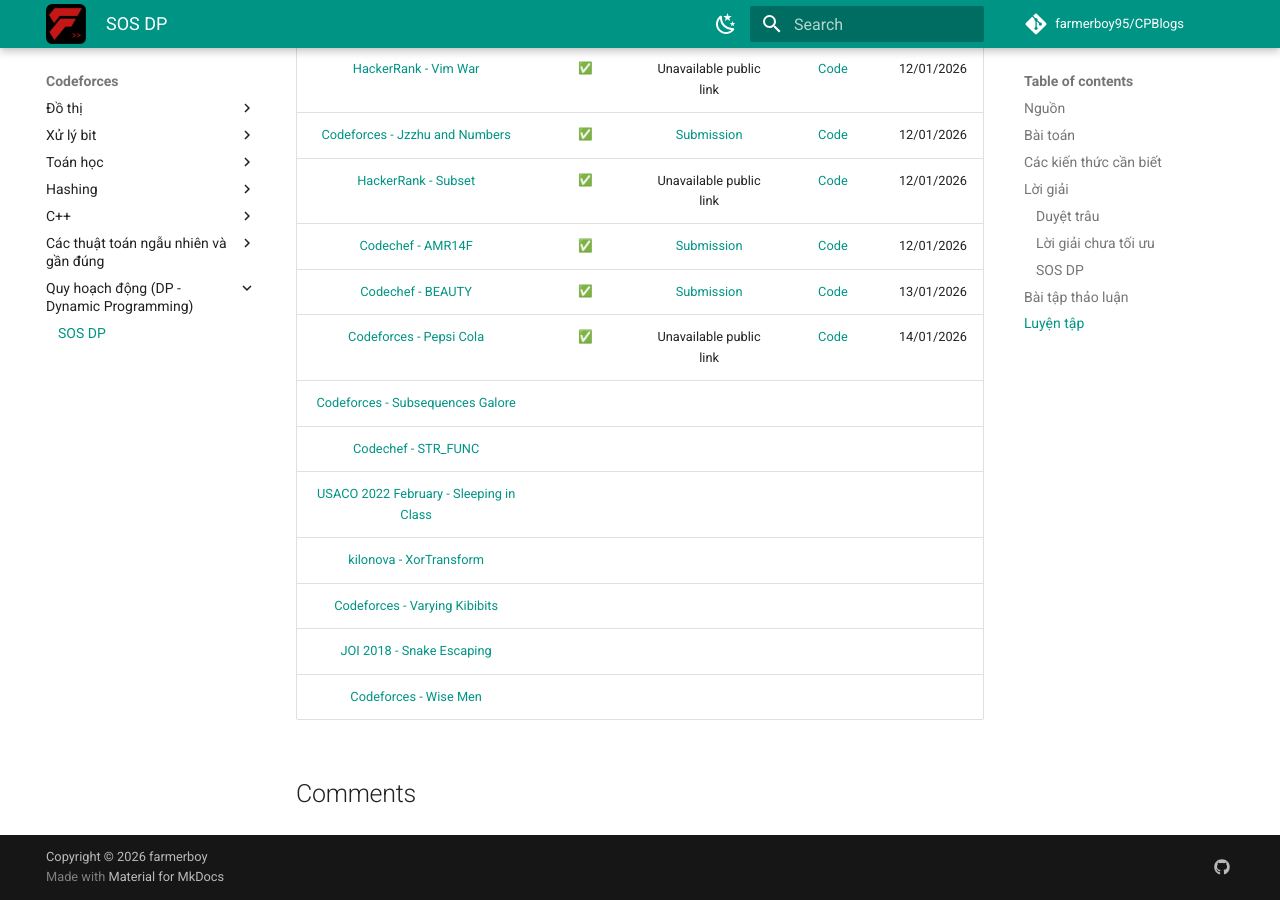
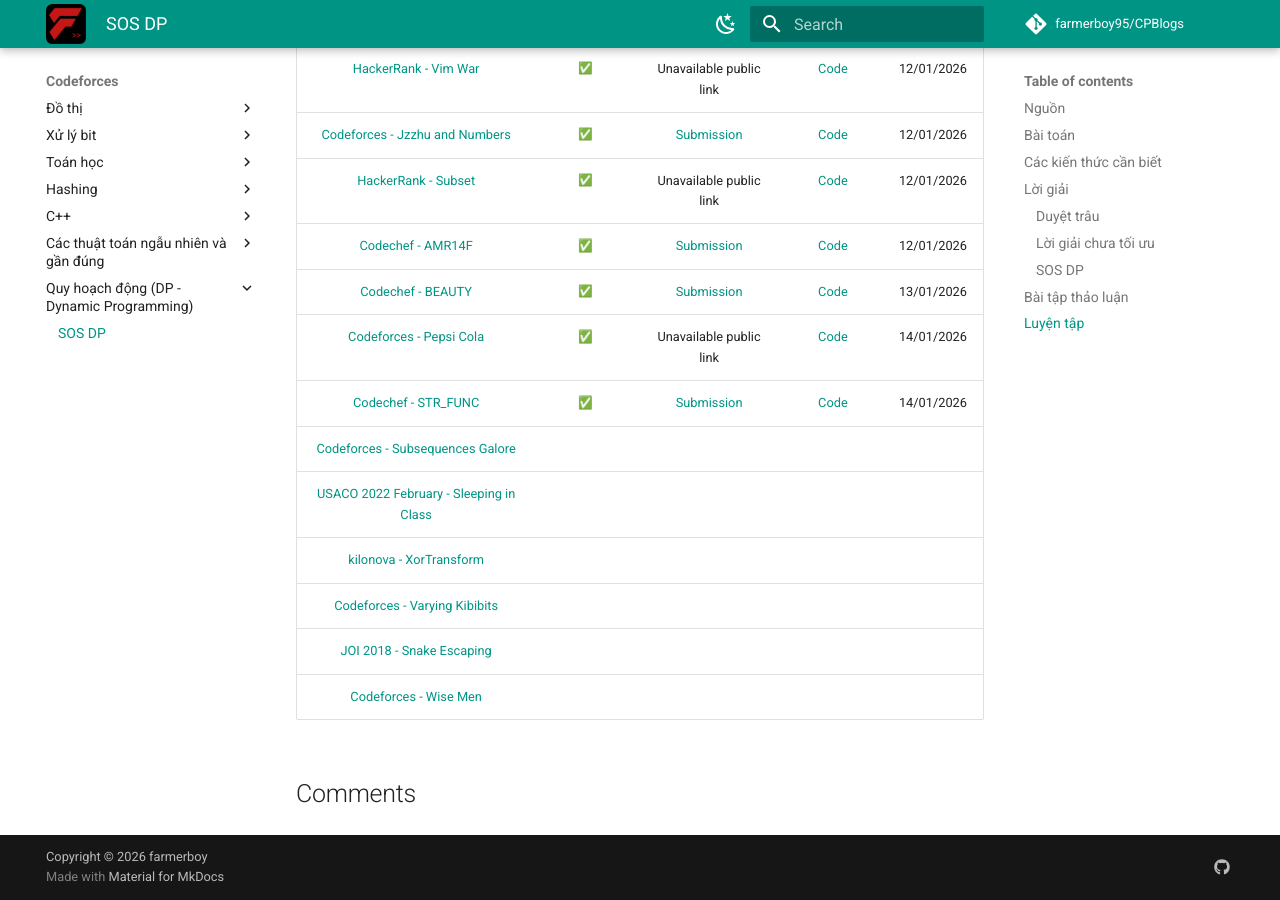
Before and after one commit to farmerboy95/CPBlogs, an MkDocs documentation site: the page built from docs/Codeforces/dp/sos-dp.md, in a window 1280 px wide and 900 px high, scrolled down 4314 px. Built offline with MkDocs 1.6.1 and Material for MkDocs 9.7.7, drawn with Linux system fonts in a browser that asks for light colours; emoji names are drawn with the system emoji font; comment, search, counter and statistics services are not loaded.

Commit message:
Update SOS DP

```diff
--- a/docs/Codeforces/dp/sos-dp.md
+++ b/docs/Codeforces/dp/sos-dp.md
@@ -131,8 +131,8 @@
 | [Codechef - AMR14F](https://www.codechef.com/problems/AMR14F) | :white_check_mark: | [Submission](https://www.codechef.com/viewsolution/1225301141) | [Code](https://github.com/farmerboy95/CompetitiveProgramming/blob/master/Codechef/CODECHEF%20AMR14F.cpp) | 12/01/2026 |
 | [Codechef - BEAUTY](https://www.codechef.com/problems/BEAUTY) | :white_check_mark: | [Submission](https://www.codechef.com/viewsolution/1225440970) | [Code](https://github.com/farmerboy95/CompetitiveProgramming/blob/master/Codechef/CODECHEF%20BEAUTY.cpp) | 13/01/2026 |
 | [Codeforces - Pepsi Cola](https://codeforces.com/group/qcIqFPYhVr/contest/203881/problem/K) | :white_check_mark: | Unavailable public link | [Code](https://github.com/farmerboy95/CompetitiveProgramming/blob/master/Codeforces/CF%5BqcIqFPYhVr-203881%5D-K.cpp) | 14/01/2026 |
+| [Codechef - STR_FUNC](https://www.codechef.com/problems/STR_FUNC) | :white_check_mark: | [Submission](https://www.codechef.com/viewsolution/1225444085) | [Code](https://github.com/farmerboy95/CompetitiveProgramming/blob/master/Codechef/CODECHEF%20STR_FUNC.cpp) | 14/01/2026 |
 | [Codeforces - Subsequences Galore](https://codeforces.com/contest/1620/problem/G) | | | | |
-| [Codechef - STR_FUNC](https://www.codechef.com/problems/STR_FUNC) | | | | |
 | [USACO 2022 February - Sleeping in Class](https://usaco.org/index.php?page=viewproblem2&cpid=1213) | | | | |
 | [kilonova - XorTransform](https://kilonova.ro/problems/1832) | | | | |
 | [Codeforces - Varying Kibibits](https://codeforces.com/contest/800/problem/D) | | | | |
```
